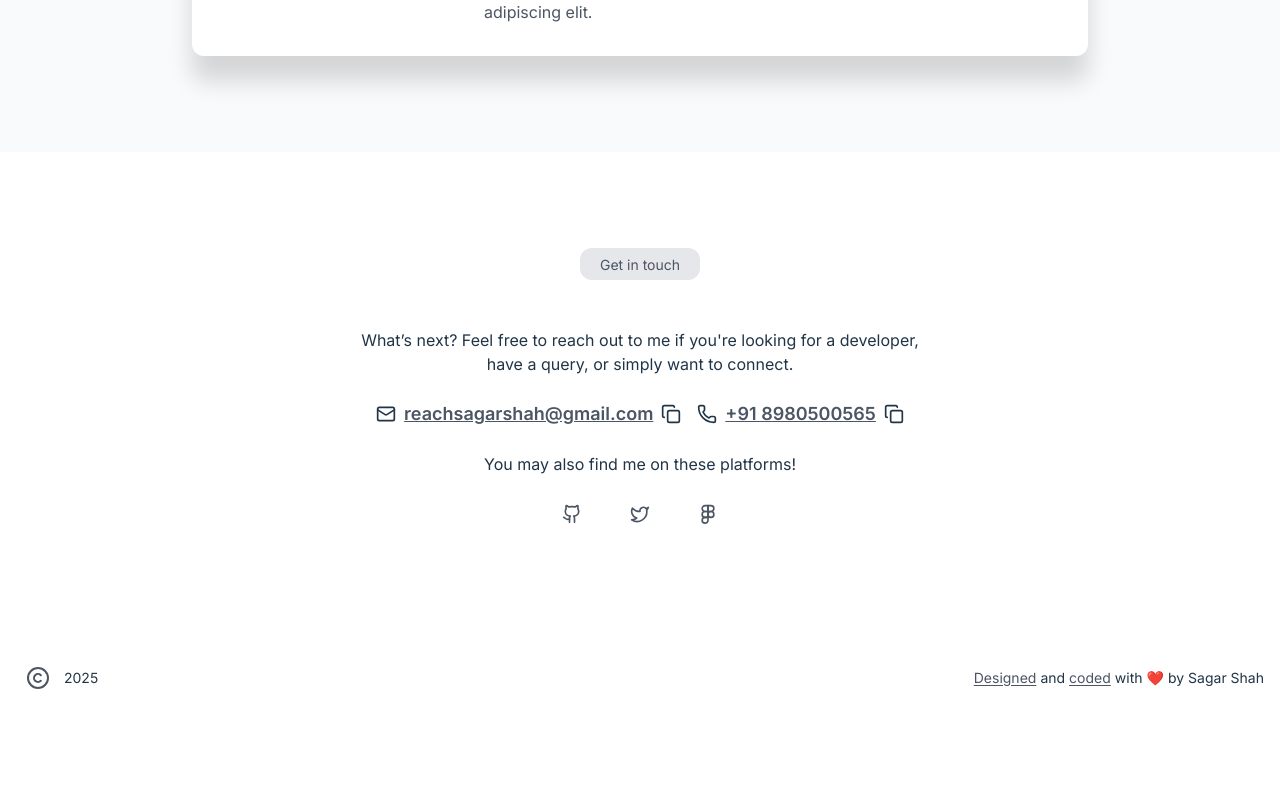
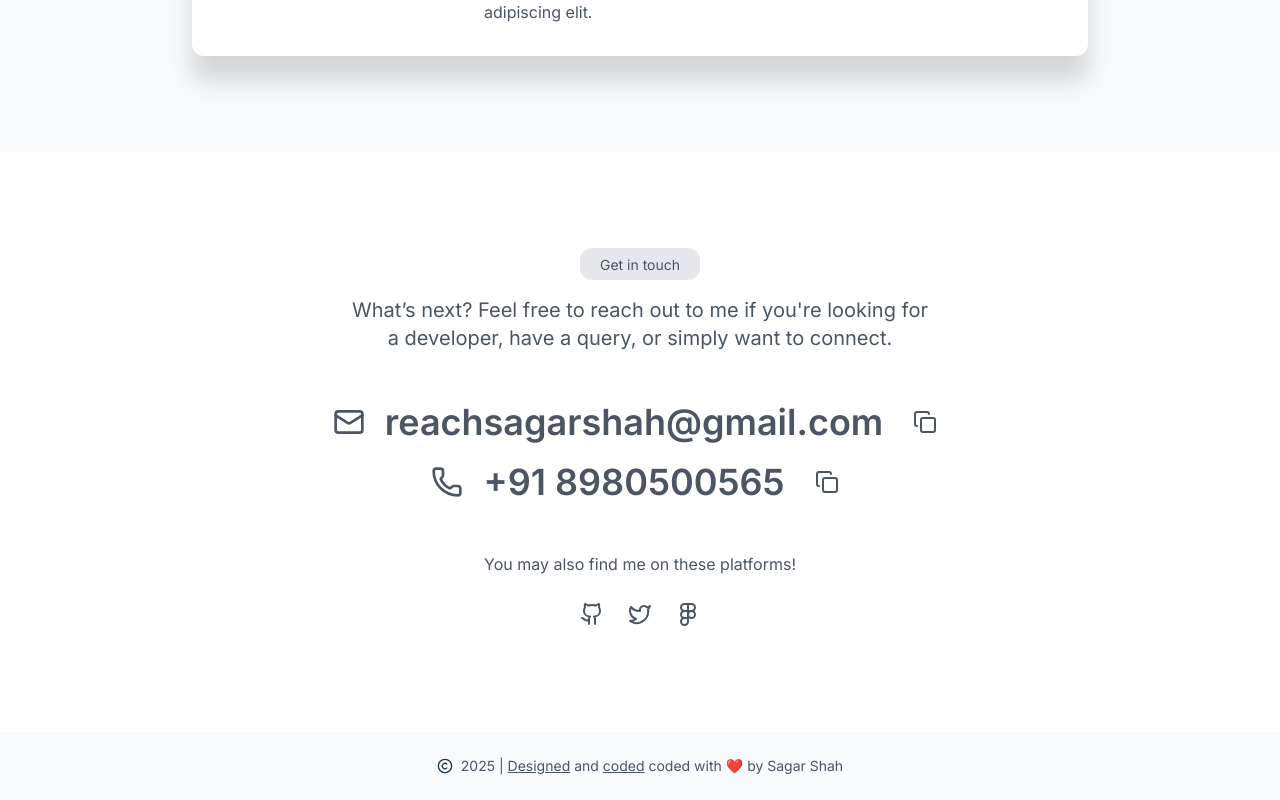
Before and after one commit to duydd25031999/cloudflare-portfolio, a React (Vite) app: page / in a window 1280 px wide. Shown: the part 2987-3787 px from the top of the page. Before the commit the page ends 3711 px from the top, so only its background shows below. Built offline with nearby package versions, Linux system fonts and the light colour scheme.

Commit message:
Complete Footer.jsx

```diff
--- a/src/components/ContactSection.jsx
+++ b/src/components/ContactSection.jsx
@@ -15,68 +15,73 @@ const ContactSection = () => {
     };
 
     return (
-        <SectionLayout id="contact" title="Get in touch" className="text-center">
-            <Typography tag="p" className="text-muted-foreground mb-6 max-w-xl mx-auto">
-                What’s next? Feel free to reach out to me if you're looking for a developer, have a query, or simply want to connect.
+        <SectionLayout
+            id="contact"
+            title="Get in touch"
+            subtitle={
+                <span>
+                    What’s next? Feel free to reach out to me if you're looking for <br className="hidden lg:block" /> a developer, have a query, or simply want to connect.
+                </span>
+            }
+        >
+            {/* Contact Info */}
+            <div className="relative flex flex-col gap-4 mb-12">
+                {/* Feedback */}
+                {copied && (
+                    <Typography
+                        tag="p"
+                        variant="body3"
+                        className="absolute top-0 left-1/2 -translate-x-1/2 text-green-500 transition-opacity">
+                        {`Copied ${copied} to clipboard!`}
                     </Typography>
+                )}
+                <div className="flex justify-center items-center gap-5">
+                    <Link
+                        variant="menu"
+                        href="mailto:reachsagarshah@gmail.com"
+                        className="flex items-center gap-5"
+                    >
+                        <Mail className="w-8 h-8" />
+                        <Typography tag="span" variant="heading-h2" weight={600}>reachsagarshah@gmail.com</Typography>
+                    </Link>
+                    <IconWrapper  onClick={() => handleCopy('reachsagarshah@gmail.com')}>
+                        <Copy/>
+                    </IconWrapper>
 
-            {/* Contact Info */}
-            <div className="flex flex-col lg:flex-row items-center justify-center gap-4 mb-6">
-                <div className="flex items-center gap-2 group">
-                    <Mail className="w-5 h-5 text-muted-foreground" />
-                    <Link
-                        href="mailto:reachsagarshah@gmail.com"
-                        className="font-semibold text-lg hover:underline transition-all"
-                    >
-                        reachsagarshah@gmail.com
-                    </Link>
-                    <Copy
-                        onClick={() => handleCopy('reachsagarshah@gmail.com')}
-                        className="w-5 h-5 cursor-pointer text-muted-foreground hover:text-primary transition-all"
-                    />
                 </div>
 
-                <div className="flex items-center gap-2 group">
-                    <Phone className="w-5 h-5 text-muted-foreground" />
+                <div className="flex justify-center items-center gap-5">
                     <Link
+                        variant="menu"
                         href="tel:+918980500565"
-                        className="font-semibold text-lg hover:underline transition-all"
+                        className="flex items-center gap-5"
                     >
-                        +91 8980500565
+                        <Phone className="w-8 h-8"  />
+                        <Typography tag="span" variant="heading-h2" weight={600}>+91 8980500565</Typography>
                     </Link>
-                    <Copy
-                        onClick={() => handleCopy('+918980500565')}
-                        className="w-5 h-5 cursor-pointer text-muted-foreground hover:text-primary transition-all"
-                    />
+                    <IconWrapper  onClick={() => handleCopy('+918980500565')}>
+                        <Copy/>
+                    </IconWrapper>
                 </div>
             </div>
 
+            <div>
                 {/* Social Links */}
-            <Typography tag="p" className="text-muted-foreground mb-4">
+                <Typography tag="p" variant="body2" className="mb-4 text-center text-gray-600 dark:text-graydark-600">
                     You may also find me on these platforms!
                 </Typography>
-            <div className="flex items-center justify-center gap-6">
-                <IconWrapper>
-                    <Link href="https://github.com/sagarshah">
-                        <Github className="w-5 h-5 hover:scale-110 transition-transform" />
-                    </Link>
+                <div className="flex items-center justify-center gap-1">
+                    <IconWrapper link="https://github.com/sagarshah">
+                        <Github />
                     </IconWrapper>
-                <IconWrapper>
-                    <Link href="https://twitter.com/sagarshah">
-                        <Twitter className="w-5 h-5 hover:scale-110 transition-transform" />
-                    </Link>
+                    <IconWrapper link="https://twitter.com/sagarshah">
+                        <Twitter />
                     </IconWrapper>
-                <IconWrapper>
-                    <Link href="https://dev.to/sagarshah">
-                        <Figma className="w-5 h-5 hover:scale-110 transition-transform" />
-                    </Link>
+                    <IconWrapper link="https://dev.to/sagarshah">
+                        <Figma />
                     </IconWrapper>
                 </div>
-
-            {/* Feedback */}
-            {copied && (
-                <p className="text-sm text-green-500 mt-4 transition-opacity">{`Copied ${copied} to clipboard!`}</p>
-            )}
+            </div>
         </SectionLayout>
     );
 };
--- a/src/components/Footer.jsx
+++ b/src/components/Footer.jsx
@@ -7,36 +7,15 @@ const Footer = () => {
     const year = new Date().getFullYear();
 
     return (
-        <footer className="w-full bg-background py-6">
-            <div className="max-w-screen-xl mx-auto px-4 flex flex-col lg:flex-row items-center justify-center gap-2 text-center lg:justify-between">
-                <div className="flex items-center gap-1 text-muted-foreground text-sm">
-                    <IconWrapper className="text-base">
-                        <Copyright
-                        />
-                    </IconWrapper>
-                    <Typography tag="span">{year}</Typography>
-                </div>
-
-                <Typography
-                    tag="p"
-                    className="text-muted-foreground text-sm flex flex-wrap items-center gap-1"
-                >
-                    <Link
-                        href="https://your-site.com/design"
-                        className="underline underline-offset-2 hover:text-foreground"
-                    >
-                        Designed
-                    </Link>
-                    and
-                    <Link
-                        href="https://your-site.com/code"
-                        className="underline underline-offset-2 hover:text-foreground"
-                    >
-                        coded
-                    </Link>
-                    with
-                    <span className="text-red-500">❤️</span>
-                    by Sagar Shah
+        <footer className="bg-gray-50 dark:bg-graydark-50 py-6 px-2">
+            <div className="container mx-auto flex justify-center items-center gap-2">
+                <Copyright className="w-4 h-4" />
+                <Typography tag="p" variant="body3" className="text-gray-600 dark:text-graydark-600">
+                    {year} |{' '}
+                    <Link href="https://your-site.com/design">Designed</Link>{' '}
+                    and{' '}
+                    <Link href="https://your-site.com/code">coded</Link>{' '}
+                    coded with ❤️️ by Sagar Shah
                 </Typography>
             </div>
         </footer>
--- a/src/components/IconWrapper.jsx
+++ b/src/components/IconWrapper.jsx
@@ -7,6 +7,7 @@ const IconWrapper = React.forwardRef(({ link = '', className = '', children, ...
     return (
         <Component
             href={link || undefined}
+            target={link ? '_blank' : undefined}
             className={`
                 w-9 h-9 lg:w-11 lg:h-11 p-1.5 inline-flex items-center justify-center rounded-lg transition-colors duration-150 cursor-pointer
                 text-gray-600 dark:text-graydark-600
--- a/src/components/Link.jsx
+++ b/src/components/Link.jsx
@@ -3,10 +3,11 @@ import React from 'react'
 import PropTypes from 'prop-types'
 import {LINK_VARIANTS} from "@/utils/component.config.js";
 
-export default function Link({ href, variant = 'normal', children, className = '', ...props }) {
+const Link = React.forwardRef(({ href, target = '_blank', variant = 'normal', children, className = '', ...props }) => {
     return (
         <a
             href={href}
+            target={target}
             className={`
                 transition-colors duration-150
                 text-gray-600 hover:text-gray-900 active:text-gray-600
@@ -18,7 +19,7 @@ export default function Link({ href, variant = 'normal', children, className = '
             {children}
         </a>
     )
-}
+})
 
 Link.propTypes = {
     href: PropTypes.string.isRequired,
@@ -26,3 +27,5 @@ Link.propTypes = {
     className: PropTypes.string,
     children: PropTypes.node.isRequired,
 }
+
+export default Link;
```
Lines whose indentation alone changed are shown as unchanged.
